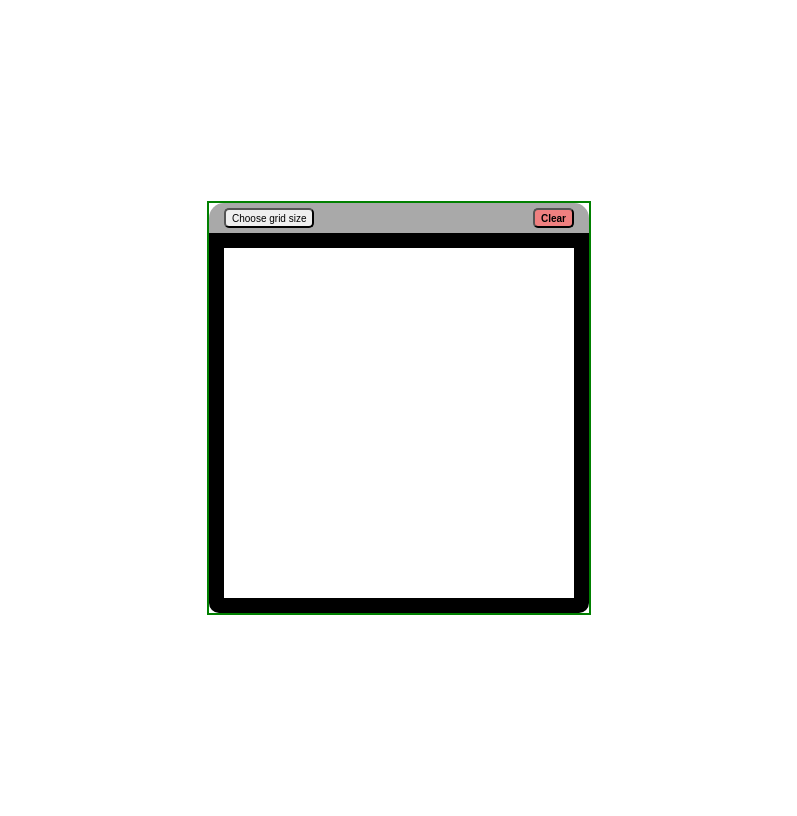
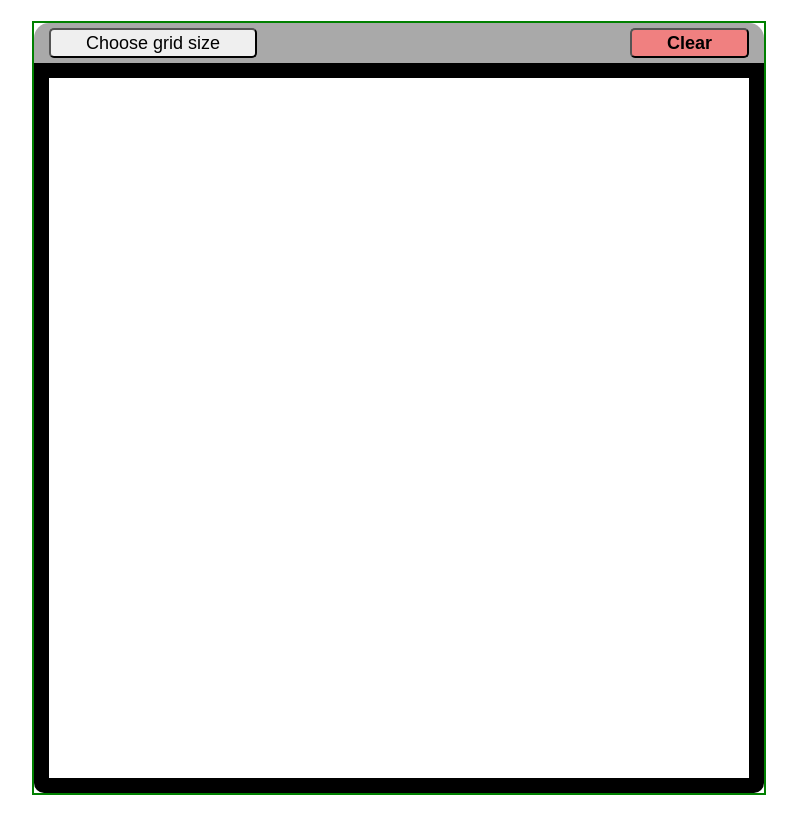
Before and after one commit to marcinskubis/etch_a_sketch, a plain HTML site: page index.html in a window 1280 px wide. Shown: the whole page, without its empty margins (241-1038 px from the left). Drawn offline with Linux system fonts and the light colour scheme.

Commit message:
size fix

```diff
--- a/styles.css
+++ b/styles.css
@@ -13,16 +13,18 @@ body{
     justify-content: space-between;
     box-sizing: border-box;
     padding: 5px 15px 5px 15px;
-    height: 30px;
+    height: 40px;
     background-color: darkgrey;
     border-top-left-radius: 15px;
     border-top-right-radius: 15px;
 }
 .control-panel > button{
     flex-shrink: 1;
-    font-size: 10px;
+    font-size: 18px;
     border-radius: 5px;
     border-color: black;
+    padding-left: 35px;
+    padding-right: 35px;
 }
 #clear-button{
     background-color: lightcoral;
@@ -34,8 +36,8 @@ body{
     align-self: center;
     align-items: flex-start;
     align-content: flex-start;
-    width: 350px;
-    height: 350px;
+    width: 700px;
+    height: 700px;
     flex: none;
     border: 15px solid black;
     border-radius: 10px;
```
